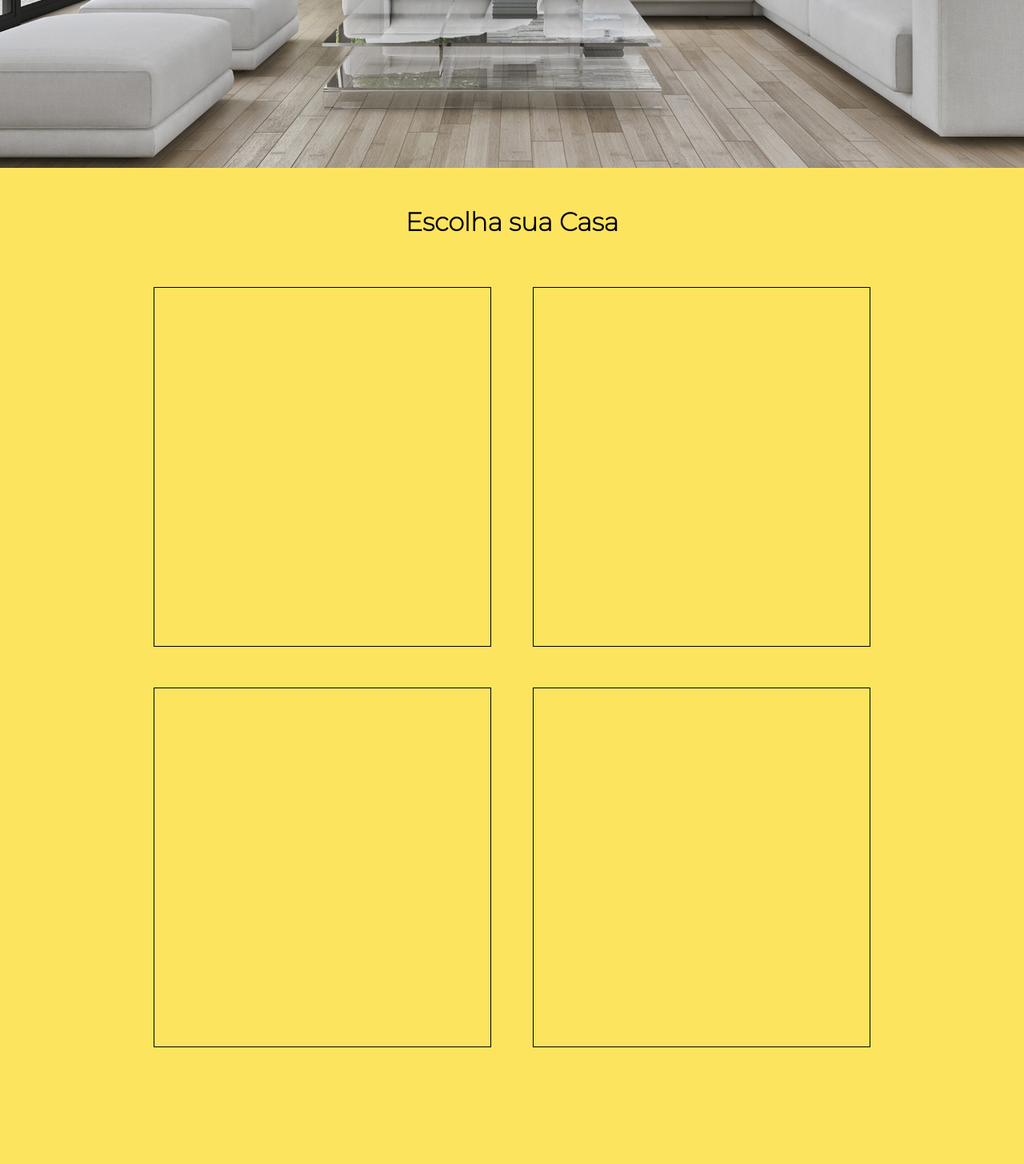
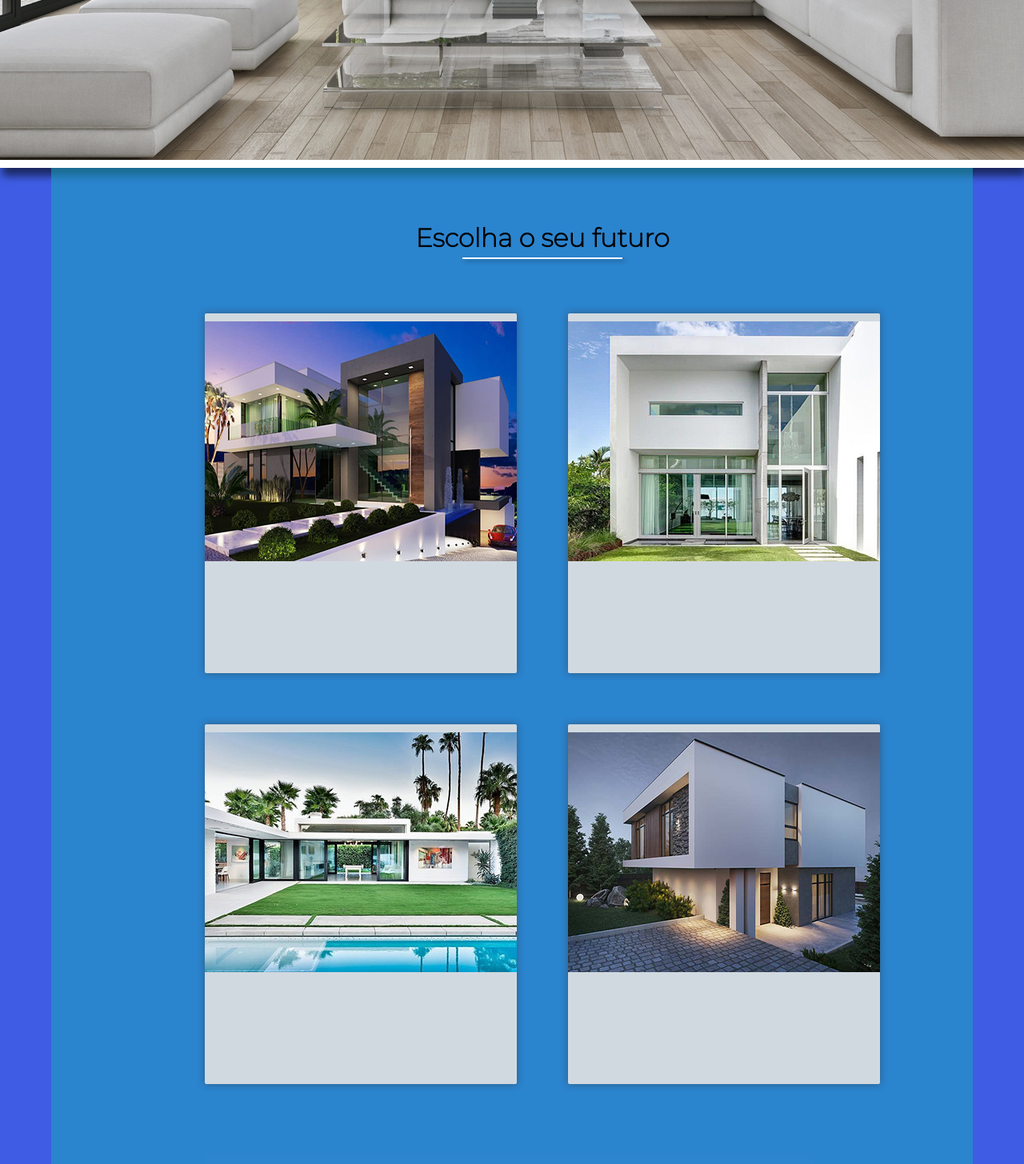
Before and after one commit to CristianBCandia/Landing-Page-html-css, a PHP site: page / in a window 1280 px wide. Shown: the part 590-2046 px from the top of the page at 80% size. Before the commit the page ends 1900 px from the top, so only its background shows below. Run offline with PHP 8.4, Linux system fonts and the light colour scheme.

Commit message:
css styles

```diff
--- a/css/cards.css
+++ b/css/cards.css
@@ -1,3 +1,13 @@
+.background-card-container {
+
+    width: 90vw;
+    margin: 0 auto;
+    padding: 20px 0 100px 0;
+    /* background-color: rgb(211, 72, 72); */
+    background-color: rgba(28, 168, 187, 0.534);
+    z-index: -1;
+}
+
 .card-container {
 
     display: grid;
@@ -6,8 +16,8 @@
                          'card3 card4';
     grid-template-rows: 50px 1fr 1fr;
     grid-template-columns: 1fr 1fr;
-    grid-gap: 4vw;
-    margin: 6vh 15vw 0 15vw;
+    grid-gap: 5vw;
+    margin: 6vh 10vw 0 15vw;
 }
 
 .title-cards {
@@ -16,12 +26,29 @@
     margin: 0 auto;
     font-size: 2rem;
     grid-area: title;
+}
 
+.title-cards::after {
+
+    content: '';
+    display: block;
+    width: 200px;
+    height: 2px;
+    background: #fff;
+    margin: 5px auto;
+    box-shadow: 3px 3px 5px rgba(0, 0, 0, 0.342);
+    top: 5px;
 }
 
 .card {
 
-    border: 1px solid black;
+    display: flex;
+    justify-content: center;
+    padding-top: 10px;
+    align-items: baseline;
+    background-color: rgba(226, 226, 226, 0.911);
+    box-shadow: 0 0 10px rgba(51, 51, 51, 0.493);
+    border-radius: 2px;
     height: 450px;
 
 }
--- a/css/style.css
+++ b/css/style.css
@@ -6,7 +6,7 @@
 
 body {
 
-    background-color: rgb(252, 228, 95);
+    background-color: rgb(62, 93, 228);
     height: 2000px;
 }
 
@@ -18,6 +18,9 @@ body {
     background-size: 100vw;
     height: 100vh;
     width: 100vw;
+    box-shadow: 3px 10px 10px rgba(0, 0, 0, 0.582);
+    z-index: 10;
+    border-bottom: rgb(255, 255, 255) 10px solid;
 }
 
 legend {
--- a/index.html
+++ b/index.html
@@ -25,21 +25,24 @@
         </nav>
     </header>
 </div>
+<div class="background-card-container">
 
     <div class="card-container">
 
-    <h2 class="title-cards">Escolha sua Casa</h2>
+        <h2 class="title-cards">Escolha o seu futuro</h2>
 
         <div class="card card1">
-        <img src="" alt="">
+            <img src="img/1.jpg" alt="">
         </div>
         <div class="card card2">
-
+            <img src="img/2.jpg" alt="">
         </div>
         <div class="card card3">
-
+            <img src="img/3.jpg" alt="">
         </div>
         <div class="card card4">
+            <img src="img/4.jpg" alt="">
+        </div>
 
     </div>
 
```
Lines whose indentation alone changed are shown as unchanged.
